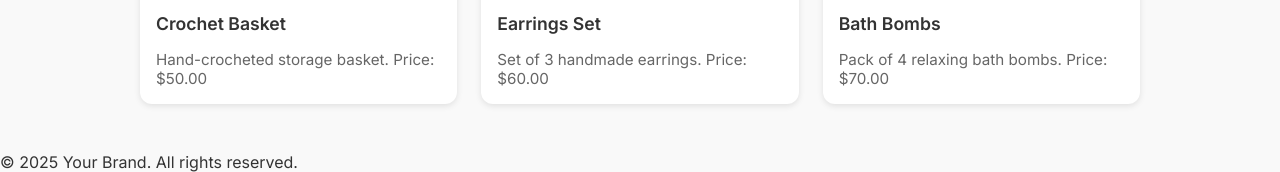
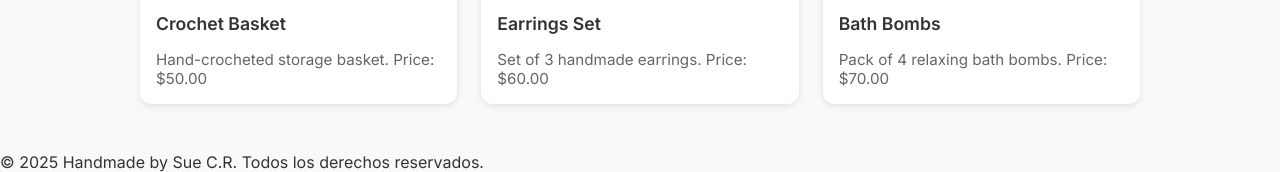
Before and after one commit to joaraya85/handmadebysuecr, a plain HTML site: page index.html in a window 1280 px wide. Shown: the part 1030-1202 px from the top of the page. Drawn offline with Linux system fonts and the light colour scheme.

Commit message:
Update index.html

```diff
--- a/index.html
+++ b/index.html
@@ -220,7 +220,7 @@
     <div class="product-grid" id="productGrid"></div>
   </main>
   <footer>
-    &copy; 2025 Your Brand. All rights reserved.
+    &copy; 2025 Handmade by Sue C.R. Todos los derechos reservados.
   </footer>
   <!-- Modal for carousel -->
   <div class="modal" id="carouselModal">
```
